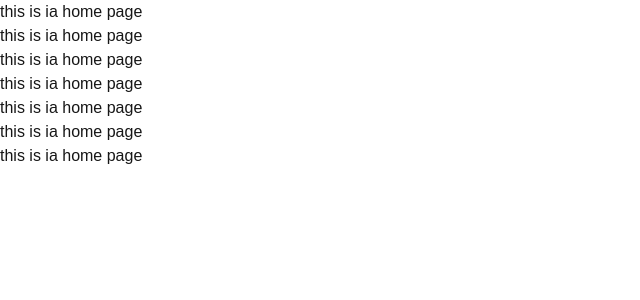
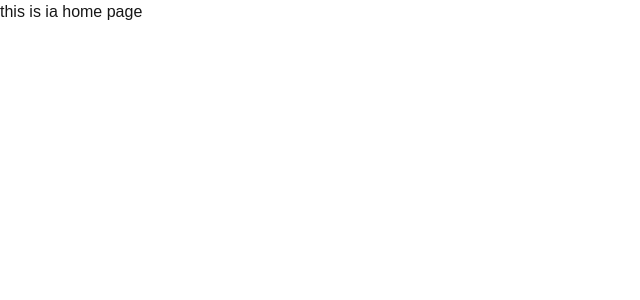
Before and after one commit to moolraaj/test_project, a Next.js app: page / in a window 1280 px wide. Shown: the top 300 px of the page, without its empty margins (0-640 px from the left). Built offline with nearby package versions, Linux system fonts and the light colour scheme.

Commit message:
updated code

```diff
--- a/src/app/page.tsx
+++ b/src/app/page.tsx
@@ -4,12 +4,7 @@ export default function Home() {
   return (
     <>
     <h1>this is ia home page</h1>
-    <h1>this is ia home page</h1>
-    <h1>this is ia home page</h1>
-    <h1>this is ia home page</h1>
-    <h1>this is ia home page</h1>
-    <h1>this is ia home page</h1>
-    <h1>this is ia home page</h1>
+
     </>
   );
 }
```
